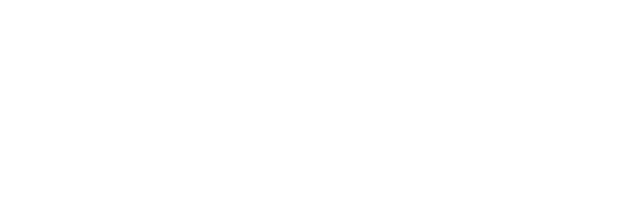
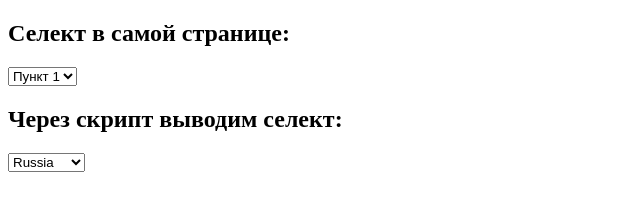
Before and after one commit to manmolecula/first-project, a plain HTML site: page index.html in a window 1280 px wide. Shown: the whole page, without its empty margins (0-640 px from the left). Drawn offline with Linux system fonts and the light colour scheme.

Commit message:
6 folder

```diff
--- a/index.html
+++ b/index.html
@@ -1,2 +1,19 @@
-<meta charset="UTF-8">
-<script src="main10.js"></script>
+<!DOCTYPE html>
+<html lang="en">
+<head>
+    <meta charset="UTF-8">
+    <meta http-equiv="X-UA-Compatible" content="IE=edge">
+    <meta name="viewport" content="width=device-width, initial-scale=1.0">
+    <title>Задание 2</title>
+</head>
+<body>
+    <h2>Селект в самой странице:</h2>
+    <select name="" id="">
+        <option value="">Пункт 1</option>
+        <option value="">Пункт 2</option>
+    </select>
+    <h2>Через скрипт выводим селект:</h2>
+<script id="select"></script>
+<script src="main12.js"></script>
+</body>
+</html>
--- /dev/null
+++ b/main12.js
@@ -0,0 +1,27 @@
+let arr = [
+    {value: 'Russia', label: 'Russia'},
+    {value: 'USA', label: 'USA'},
+    {value: 'Germany', label: 'Germany'},
+    {value: 'England', label: 'England'},
+  ];
+
+  function createSelect(arr, value) {   //функция с 2мя аргументами название массива и значение селекта по умолчанию
+    const body = document.body;                //ссылка какая то на документ
+    let select = document.createElement('select');   //создадим селект тег в переменную
+    body.append(select);              //переместим селект в боди
+
+    for (let selectArr of arr) {
+      let option = document.createElement('option');
+      option.value = selectArr.value;
+      option.innerHTML = selectArr.label;
+      select.append(option);
+      if (option.value == value) {
+        option.setAttribute('selected', true);
+      }
+    }
+    return select
+  }
+
+  let selected = createSelect(arr, 'Russia');
+
+  console.log(selected);
```
Also changed, not shown: main11.js (added, +17 -0 lines).
